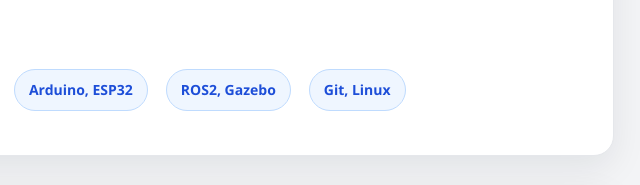
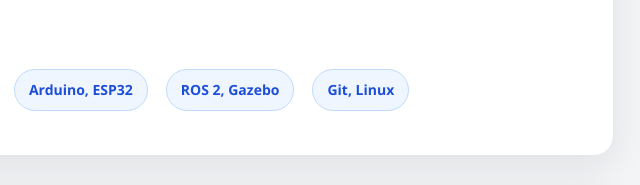
Before and after one commit to hugotorres08/hugotorres08.github.io, a plain HTML site: page index.html in a window 1280 px wide. Shown: the part 4475-4660 px from the top of the page, 531-1171 px from the left. Drawn offline with Linux system fonts and the light colour scheme.

Commit message:
Update index.html

```diff
--- a/index.html
+++ b/index.html
@@ -660,7 +660,7 @@
         <span>Python, MATLAB, C++</span>
         <span>Fusion 360, Ansys</span>
         <span>Arduino, ESP32</span>
-        <span>ROS2, Gazebo</span>
+        <span>ROS 2, Gazebo</span>
         <span>Git, Linux</span>
       </div>
     </section>
```
